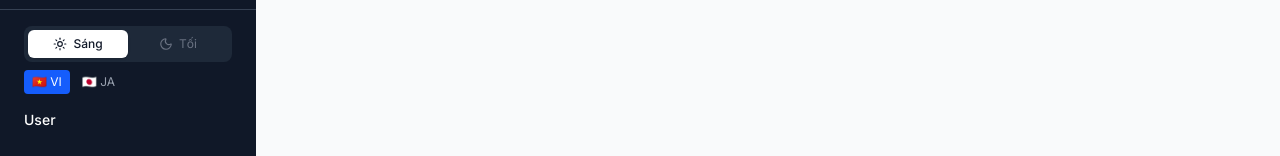
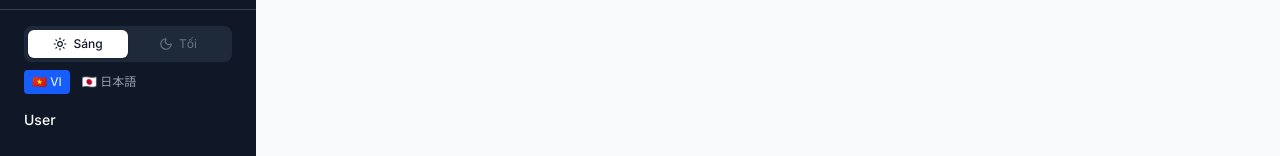
Before and after one commit to haidanghuynh/task-manager, a Next.js app: page /schedule in a window 1280 px wide. Shown: the part 598-754 px from the top of the page. Built offline with nearby package versions, Linux system fonts and the light colour scheme; no server answers.

Commit message:
chore: label Japanese language selector

```diff
--- a/src/components/layout/sidebar.tsx
+++ b/src/components/layout/sidebar.tsx
@@ -90,7 +90,7 @@ export function Sidebar() {
           <button
             onClick={() => setLang("ja")}
             className={`px-2 py-1 rounded text-xs ${lang === "ja" ? "bg-blue-600 text-white" : "text-gray-400 hover:text-white"}`}
-          >🇯🇵 JA</button>
+          >🇯🇵 日本語</button>
         </div>
         <div className="px-3 py-2">
           <p className="text-sm font-medium text-white truncate">
```
